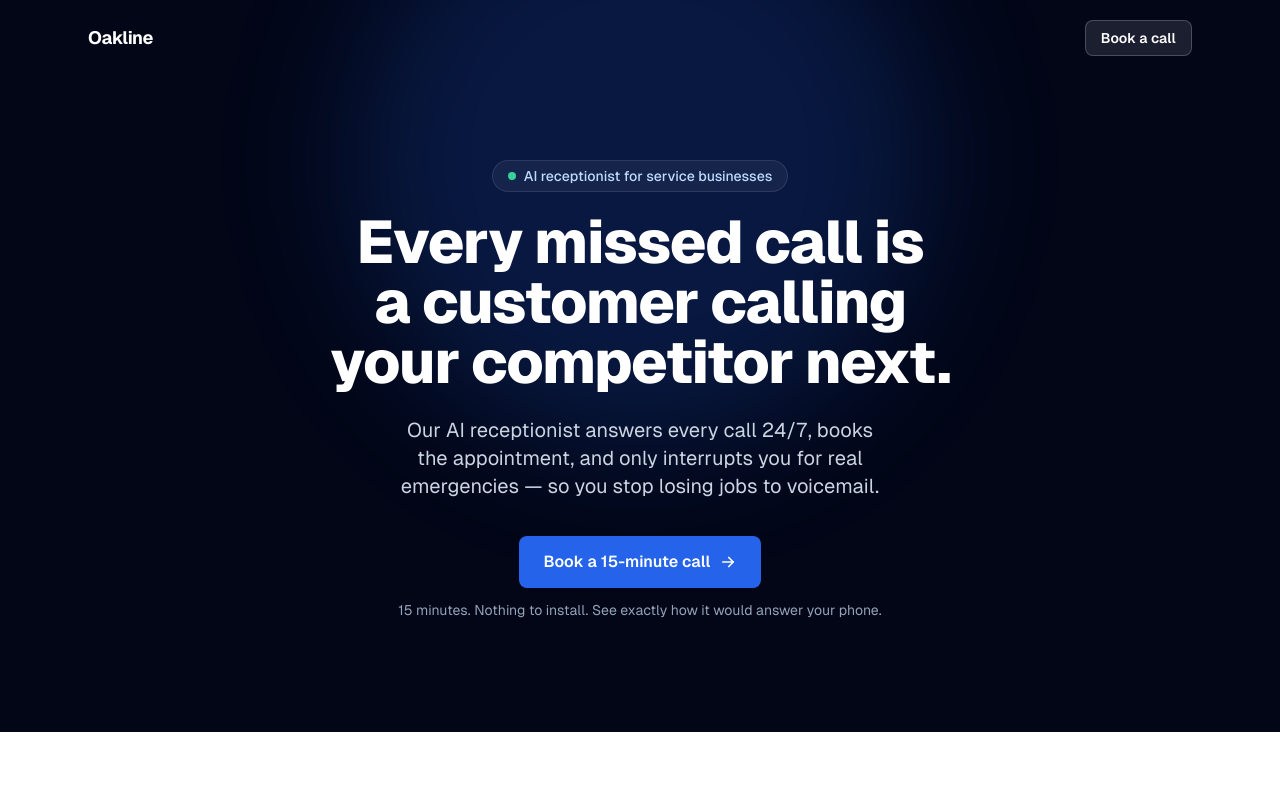
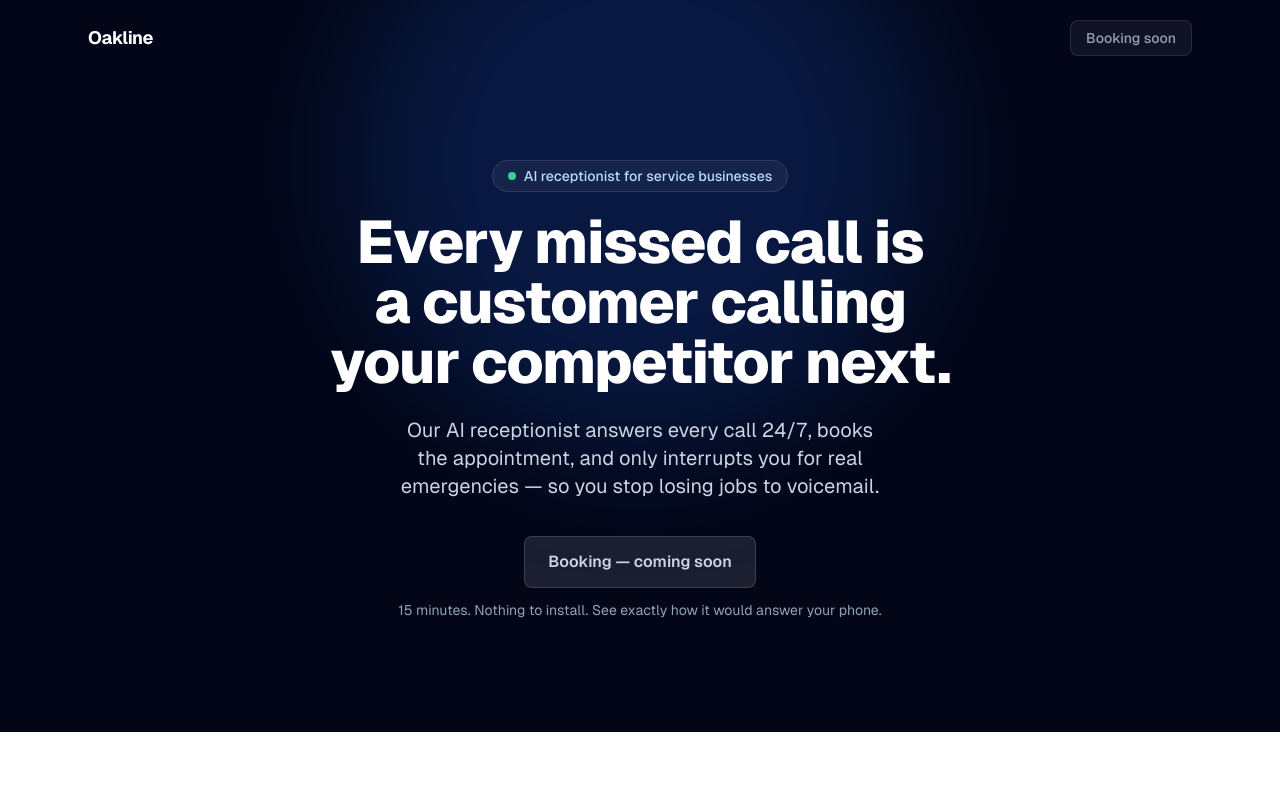
Before and after one commit to zygimantas-kazlauskas/outreach-forge, a Next.js app in the folder frontend/: page /voice-agents in a window 1280 px wide. Shown: the top 800 px of the page. Built offline with nearby package versions, Linux system fonts and the light colour scheme; no server answers.

Commit message:
Make CTAs coming-soon until BOOKING_URL is a real https link; remove personal email

```diff
--- a/frontend/app/voice-agents/page.tsx
+++ b/frontend/app/voice-agents/page.tsx
@@ -18,23 +18,42 @@ export const metadata: Metadata = {
 
 // --- shared pieces -------------------------------------------------------
 
+/**
+ * The CTA only becomes a live link once BOOKING_URL is a real https URL.
+ * Until then (placeholder value) it stays in a "coming soon" state and links
+ * nowhere — so no real or personal address is ever exposed. Flipping it live
+ * is a one-line change to BOOKING_URL in lib/config.ts.
+ */
+const BOOKING_LIVE =
+  BOOKING_URL.startsWith("https://") &&
+  !BOOKING_URL.includes("REPLACE-WITH-BOOKING-LINK");
+
 function BookCta({
   children = "Book a 15-minute call",
-  variant = "solid",
 }: {
   children?: React.ReactNode;
-  variant?: "solid" | "ghost";
 }) {
   const base =
     "inline-flex items-center justify-center gap-2 rounded-lg px-6 py-3.5 " +
     "text-base font-semibold transition focus:outline-none focus-visible:ring-2 " +
-    "focus-visible:ring-offset-2 focus-visible:ring-blue-500";
-  const styles =
-    variant === "solid"
-      ? "bg-blue-600 text-white shadow-sm hover:bg-blue-500 focus-visible:ring-offset-slate-950"
-      : "border border-slate-300 bg-white text-slate-900 hover:bg-slate-50 focus-visible:ring-offset-white";
+    "focus-visible:ring-offset-2 focus-visible:ring-offset-slate-950 focus-visible:ring-blue-500";
+
+  if (!BOOKING_LIVE) {
     return (
-    <a href={BOOKING_URL} className={`${base} ${styles}`}>
+      <span
+        aria-disabled="true"
+        className={`${base} cursor-not-allowed bg-white/10 text-slate-300 ring-1 ring-inset ring-white/15`}
+      >
+        Booking — coming soon
+      </span>
+    );
+  }
+
+  return (
+    <a
+      href={BOOKING_URL}
+      className={`${base} bg-blue-600 text-white shadow-sm hover:bg-blue-500`}
+    >
       {children}
       <ArrowIcon />
     </a>
@@ -114,12 +133,21 @@ export default function VoiceAgentsPage() {
           <span className="text-lg font-bold tracking-tight text-white">
             {BRAND_NAME}
           </span>
+          {BOOKING_LIVE ? (
             <a
               href={BOOKING_URL}
               className="rounded-lg bg-white/10 px-4 py-2 text-sm font-semibold text-white ring-1 ring-inset ring-white/20 transition hover:bg-white/20"
             >
               Book a call
             </a>
+          ) : (
+            <span
+              aria-disabled="true"
+              className="cursor-not-allowed rounded-lg bg-white/5 px-4 py-2 text-sm font-medium text-slate-400 ring-1 ring-inset ring-white/10"
+            >
+              Booking soon
+            </span>
+          )}
         </nav>
       </header>
 
--- a/frontend/lib/config.ts
+++ b/frontend/lib/config.ts
@@ -22,10 +22,12 @@ export const DEFAULT_SERVICE_ID = SERVICES[0].id;
 export const BRAND_NAME = "Oakline";
 
 /**
- * Where every "Book a call" button points. Drop in the real Calendly (or
- * similar) URL here when it's ready — nothing else needs to change.
- * Until then this falls back to a pre-filled email so the button still works.
+ * Where every "Book a call" button points. Single swap point for the CTA.
+ *
+ * While this is the placeholder below, every CTA on the landing page renders
+ * in a non-functional "Booking — coming soon" state and links nowhere. To go
+ * live, replace this with a real booking URL (Calendly / Cal.com / etc.) that
+ * starts with "https://" — the CTAs turn into working links automatically.
+ * Keep it https; do not point it at a personal email or phone number.
  */
-export const BOOKING_URL =
-  "mailto:zygimantas.kazlauskas28@gmail.com" +
-  "?subject=Book%20a%2015-minute%20call%20about%20AI%20call%20answering";
+export const BOOKING_URL = "https://REPLACE-WITH-BOOKING-LINK.example";
```
Lines whose indentation alone changed are shown as unchanged.
